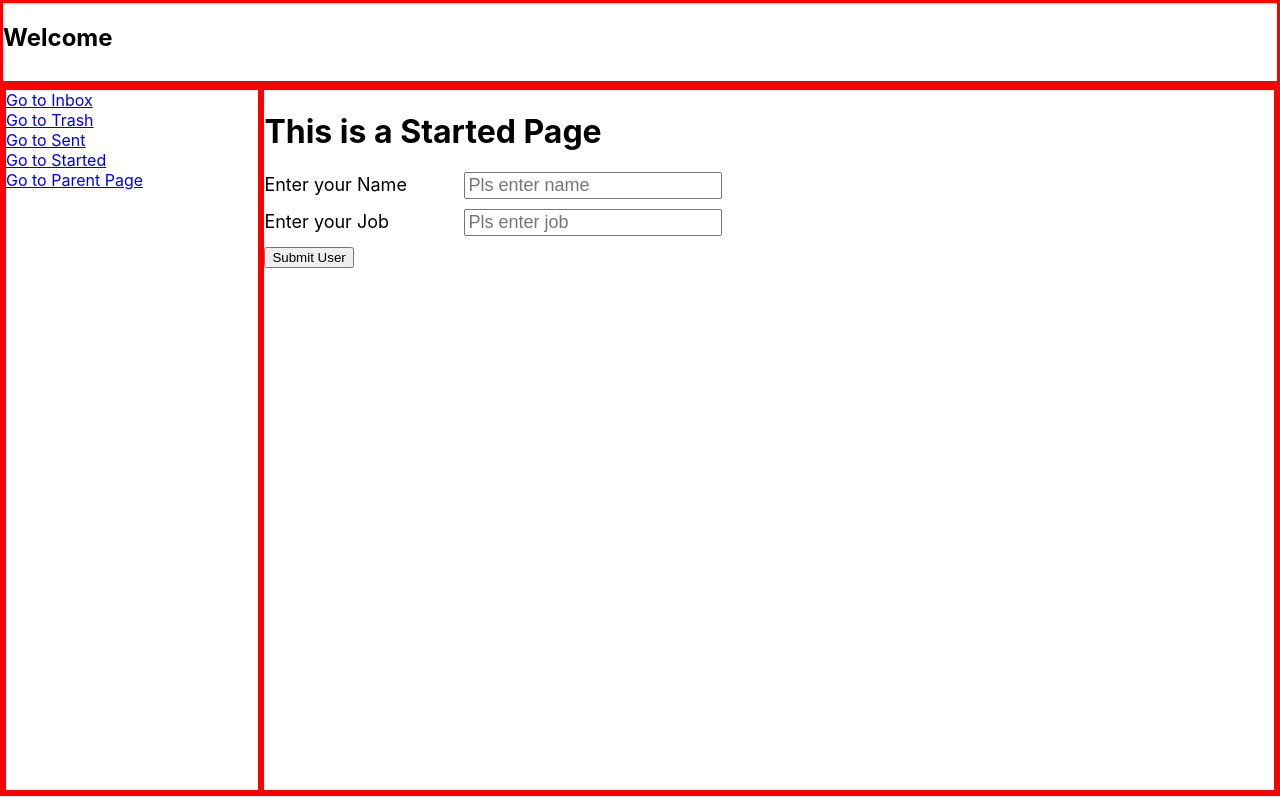
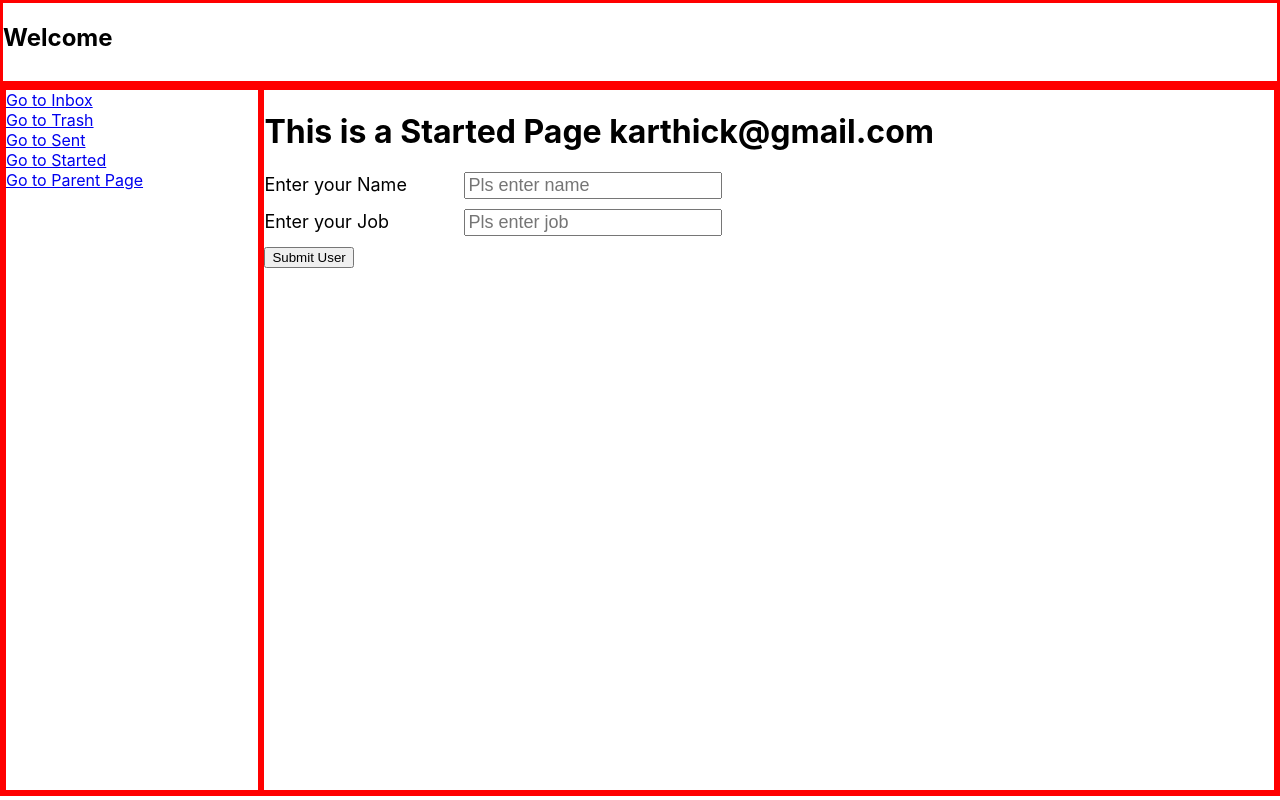
Before and after one commit to karthickvkumar/vcentry22, a React (Create React App) app in the folder vcentry/: page /mail/started in a window 1280 px wide. Built offline with nearby package versions, Linux system fonts and the light colour scheme.

Commit message:
context api

```diff
--- a/vcentry/src/components/mail.js
+++ b/vcentry/src/components/mail.js
@@ -1,12 +1,17 @@
 import React from 'react';
 import {Outlet, NavLink, useLocation} from "react-router-dom";
+
+import { AppContext } from '../context/app-context';
 
 const MailPage = () => {
 
   const location = useLocation();
   console.log(location.state);
 
+  const useremail = "karthick@gmail.com";
+
   return (
+    <AppContext.Provider value={{ useremail }}>
       <div className="wrapper">
         <div className="header">
           <h2>Welcome {location?.state?.username}</h2>
@@ -29,6 +34,7 @@ const MailPage = () => {
           </div>
         </div>
       </div>
+    </AppContext.Provider>
   );
 };
 
--- /dev/null
+++ b/vcentry/src/context/app-context.js
@@ -0,0 +1,3 @@
+import React, {createContext} from "react";
+
+export const AppContext = createContext();
--- a/vcentry/src/pages/inbox.js
+++ b/vcentry/src/pages/inbox.js
@@ -1,10 +1,14 @@
-import React, {useState, useEffect} from 'react';
+import React, {useState, useEffect, useContext} from 'react';
 import axios from 'axios';
+
+import { AppContext } from '../context/app-context';
 
 const InboxPage = () => {
 
   const [userList, setUserList] = useState([]);
   const [loader, setLoader] = useState(true);
+
+  const {useremail} = useContext(AppContext);
 
   useEffect(() => {
     loadUserProfile(1);
@@ -63,7 +67,7 @@ const InboxPage = () => {
       {loader &&  <div className='overlay'>
         <img src={require("../images/spinner.gif")} className="loader"/>
       </div>}
-      <h1>This is a Inbox Page</h1>
+      <h1>This is a Inbox Page {useremail}</h1>
       <button onClick={() => loadUserProfile()}>Load User Profile</button>
       <table id="customers">
         <thead>
--- a/vcentry/src/pages/stared.js
+++ b/vcentry/src/pages/stared.js
@@ -1,5 +1,6 @@
-import React, {useState} from 'react';
+import React, {useState, useContext} from 'react';
 import axios from 'axios';
+import { AppContext } from '../context/app-context';
 
 const StaredPage = () => {
 
@@ -7,6 +8,8 @@ const StaredPage = () => {
     name : "",
     job : ""
   });
+
+  const {useremail} = useContext(AppContext);
 
   const onHandleInput = (event) => {
     setUser({...user, [event.target.name] : event.target.value});
@@ -29,7 +32,7 @@ const StaredPage = () => {
 
   return (
     <div>
-      <h1>This is a Started Page</h1>
+      <h1>This is a Started Page {useremail}</h1>
       <div className="space">
           <label className="lable">Enter your Name</label>
           <input className="inputbox" type="text" placeholder="Pls enter name"  onChange={ onHandleInput } name="name"/>
```
Lines whose indentation alone changed are shown as unchanged.
